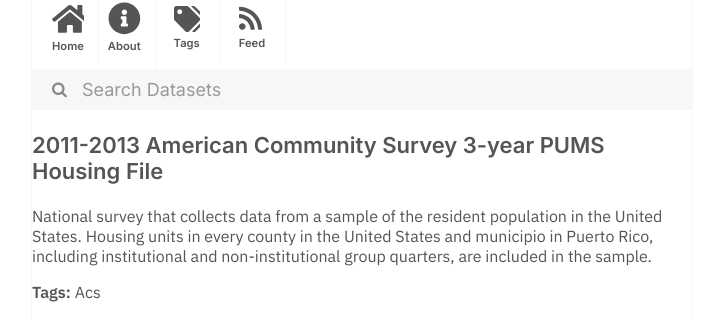
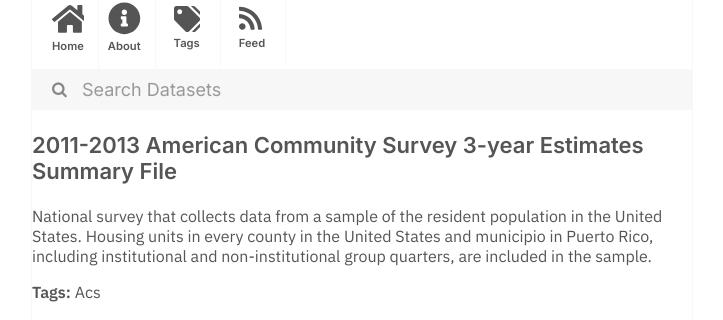
Before and after one commit to dayda-entities/department-of-commerce, a Jekyll site: the page built from _posts/2020-11-12-2011-2013-american-community-s.md, in a window 1280 px wide. Shown: the part 216-536 px from the top of the page, without its empty margins (278-1001 px from the left). Built offline with Jekyll 4.4.1, drawn with Linux system fonts in a browser that asks for light colours.

Commit message:
Publish Data

```diff
--- a/_posts/2020-11-12-2011-2013-american-community-s.md
+++ b/_posts/2020-11-12-2011-2013-american-community-s.md
@@ -1,13 +1,14 @@
 ---
-title: 2011-2013 American Community Survey 3-year PUMS Housing File
-created: '2020-11-12T14:45:33.492044'
-modified: '2021-03-11T05:40:25.679786'
+title: 2011-2013 American Community Survey 3-year Estimates Summary File
+created: '2020-11-12T14:45:33.299819'
+modified: '2021-03-11T05:40:13.187326'
 state: active
 type: dataset
 tags:
   - Acs
 groups: []
-csv_url: 'http://www2.census.gov/acs2013_3yr/pums/csv_hus.zip'
+csv_url: >-
+  http://www2.census.gov/acs2013_3yr/summaryfile/2011-2013_ACSSF_All_In_1_Giant_Files(Experienced-Users-Only)/All_Geographies.zip
 json_url: ''
 layout: post
 
```
